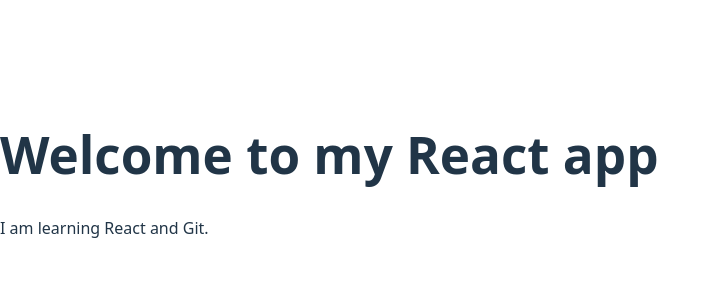
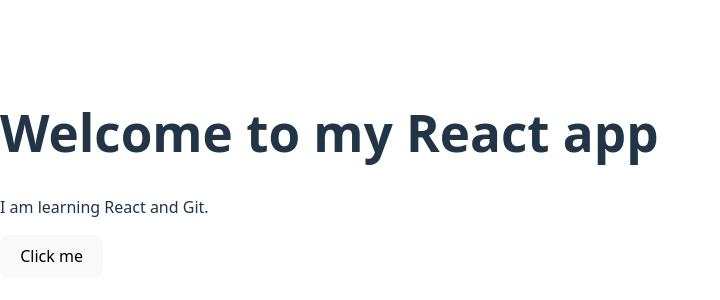
Before and after one commit to M-zaidmaqsood/react-practice, a React (Vite) app: page / in a window 1280 px wide. Shown: the part 226-526 px from the top of the page, without its empty margins (0-720 px from the left). Built offline with nearby package versions, Linux system fonts and the light colour scheme.

Commit message:
Use Button component in App

```diff
--- a/src/App.jsx
+++ b/src/App.jsx
@@ -1,8 +1,12 @@
+
+import Button from './Button.jsx'
+
 function App() {
   return (
     <>
       <h1>Welcome to my React app</h1>
       <p>I am learning React and Git.</p>
+      <Button label="Click me" />
     </>
   )
 }
```
